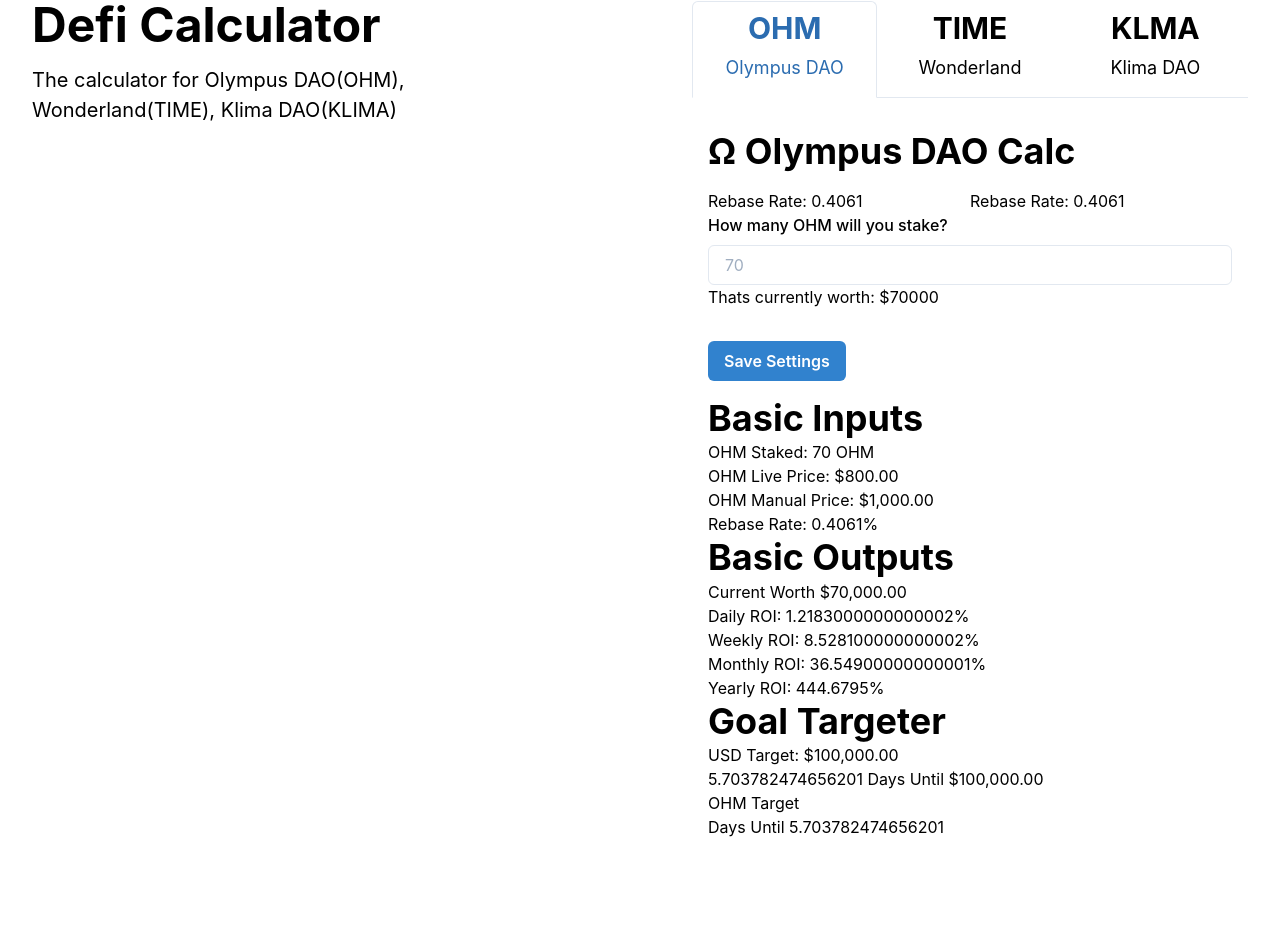
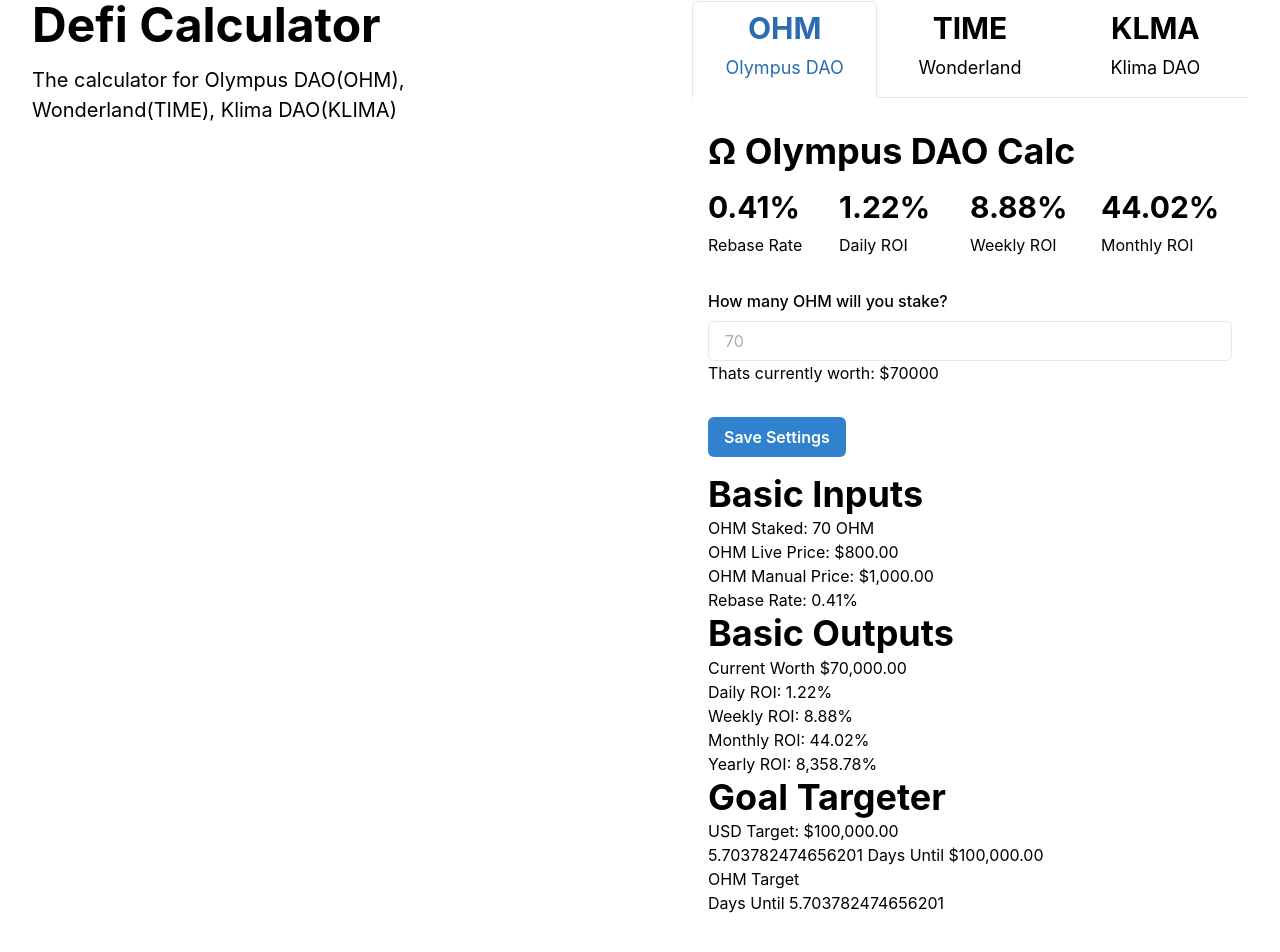
Before and after one commit to 0xsfj/degen-defi-calc, a Next.js app: page / in a window 1280 px wide. Shown: the part 143-1095 px from the top of the page. Before the commit the page ends 1030 px from the top, so only its background shows below. Built offline with nearby package versions, Linux system fonts and the light colour scheme.

Commit message:
Fix Percentage Calculations

```diff
--- a/components/ohmCalculator.js
+++ b/components/ohmCalculator.js
@@ -27,11 +27,33 @@
 // OHM Target
 // Days Untill OHM Target
 
+// Tools
+// USD Formatter
+const moneyFormatter = (money) => {
+  const formatted = new Intl.NumberFormat('en-US', {
+    style: 'currency',
+    currency: 'USD',
+    minimumFractionDigits: 2,
+  }).format(money);
+
+  return formatted;
+};
+
+// Percentage Formatter
+const percentageFormatter = (percent) => {
+  const formatted = new Intl.NumberFormat('en-US', {
+    style: 'percent',
+    minimumFractionDigits: 2,
+  }).format(percent);
+
+  return formatted;
+};
+
 const OhmCalculator = () => {
   const STAKED_OHM = 70;
   const OHM_MANUAL_PRICE = 1000;
   const OHM_LIVE_PRICE = 800;
-  const REBASE_RATE = 0.4061;
+  const REBASE_RATE = 0.004061;
 
   const [stakedOhm, setStakedOhm] = useState(STAKED_OHM);
   const [ohmManualPrice, setOhmManualPrice] = useState(OHM_MANUAL_PRICE);
@@ -53,11 +75,15 @@
   const dailyROI = rebaseRate * 3;
   //   const weeklyROI = Math.pow(100.41, 21) - 1;
   // Weekly ROI %
-  const weeklyROI = dailyROI * 7;
+  const weeklyROI = Math.pow(rebaseRate + 1, 7 * 3) - 1;
   // Monthly ROI %
-  const monthlyROI = dailyROI * 30;
+  const monthlyROI = Math.pow(rebaseRate + 1, 30 * 3) - 1;
   // Yearly ROI %
-  const yearlyROI = rebaseRate * (365 * 3);
+  // (D7+1)^1095 -1
+  const yearlyROI = Math.pow(rebaseRate + 1, 365 * 3) - 1;
+  //   const yearlyROI = yearlyROICalc.toLocaleString('en', { style: 'percent' });
+
+  //   const yearlyROI = rebaseRate * (365 * 3);
 
   // Weekly ROI %
   // Monthly ROI %
@@ -66,16 +92,6 @@
   //     console.log('OhmCalculator');
   //     console.log(ohmAsUSD);
   //   }, []);
-
-  const moneyFormatter = (money) => {
-    const formatted = new Intl.NumberFormat('en-US', {
-      style: 'currency',
-      currency: 'USD',
-      minimumFractionDigits: 2,
-    }).format(money);
-
-    return formatted;
-  };
 
   const Inputs = () => {
     const {
@@ -113,9 +129,31 @@
     <>
       <Box>
         <Heading mb="4">Ω Olympus DAO Calc</Heading>
-        <SimpleGrid columns="2">
-          <Box>Rebase Rate: {rebaseRate}</Box>
-          <Box>Rebase Rate: {rebaseRate}</Box>
+        <SimpleGrid columns="4" mb="8">
+          <Box>
+            <Heading size="lg" mb={2}>
+              {percentageFormatter(rebaseRate)}
+            </Heading>
+            <Text>Rebase Rate</Text>
+          </Box>
+          <Box>
+            <Heading size="lg" mb={2}>
+              {percentageFormatter(dailyROI)}
+            </Heading>
+            <Text>Daily ROI</Text>
+          </Box>
+          <Box>
+            <Heading size="lg" mb={2}>
+              {percentageFormatter(weeklyROI)}
+            </Heading>
+            <Text>Weekly ROI</Text>
+          </Box>
+          <Box>
+            <Heading size="lg" mb={2}>
+              {percentageFormatter(monthlyROI)}
+            </Heading>
+            <Text>Monthly ROI</Text>
+          </Box>
         </SimpleGrid>
 
         <Inputs />
@@ -124,14 +162,14 @@
         <p>OHM Staked: {stakedOhm} OHM</p>
         <p>OHM Live Price: {moneyFormatter(ohmLivePrice)}</p>
         <p>OHM Manual Price: {moneyFormatter(ohmManualPrice)}</p>
-        <p>Rebase Rate: {rebaseRate}%</p>
+        <p>Rebase Rate: {percentageFormatter(rebaseRate)}</p>
 
         <Heading>Basic Outputs</Heading>
         <p>Current Worth {moneyFormatter(currentWorth)}</p>
-        <p>Daily ROI: {dailyROI}%</p>
-        <p>Weekly ROI: {weeklyROI}%</p>
-        <p>Monthly ROI: {monthlyROI}%</p>
-        <p>Yearly ROI: {yearlyROI}%</p>
+        <p>Daily ROI: {percentageFormatter(dailyROI)}</p>
+        <p>Weekly ROI: {percentageFormatter(weeklyROI)}</p>
+        <p>Monthly ROI: {percentageFormatter(monthlyROI)}</p>
+        <p>Yearly ROI: {percentageFormatter(yearlyROI)}</p>
 
         <Heading>Goal Targeter</Heading>
         <p>USD Target: {moneyFormatter(usdTarget)}</p>
--- a/pages/index.js
+++ b/pages/index.js
@@ -1,7 +1,7 @@
 import Head from 'next/head';
 import Image from 'next/image';
 // import styles from '../styles/Home.module.css';
-import { Box, Flex, Heading, Text, Tabs, TabList, Tab, TabPanels, TabPanel, SimpleGrid, Stack, HStack, Icon, useColorModeValue } from '@chakra-ui/react';
+import { Box, Flex, Heading, Text, Tabs, TabList, Tab, TabPanels, TabPanel, SimpleGrid, Stack, HStack, Icon, useColorModeValue, Container } from '@chakra-ui/react';
 import { BellIcon } from '@chakra-ui/icons';
 import OhmCalculator from '../components/ohmCalculator';
 
@@ -96,6 +96,17 @@
           </Tabs>
         </Box>
       </SimpleGrid>
+      <Box>
+        <Container>
+          <Heading>Disclaimer</Heading>
+          <Text fontSize="sm" color="gray.500">
+            The stated APR is denominated in terms of the represented TOKEN, not USD or other fiat currency. The Rate is a forward-looking projection based on mathmatical project results over the relevant period, but such belief is subject to numerous assumptions, risks and uncertainties (including
+            smart contract security risks and third-party actions) which could result in a materially different (lower or higher) Rate. The Rate is not a promise, guarantee or undertaking on the part of any person or group of persons, but depends entirely on the results of operation of smart
+            contracts and other autonomous systems (including third-party systems) and how third parties interact with those systems after the time of your deposit. Even if the projected Rate is achieved, you may still suffer a financial loss in fiat-denominated terms if the fiat-denominated value
+            of the relevant tokens declines during the deposit period.
+          </Text>
+        </Container>
+      </Box>
     </>
   );
 }
```
